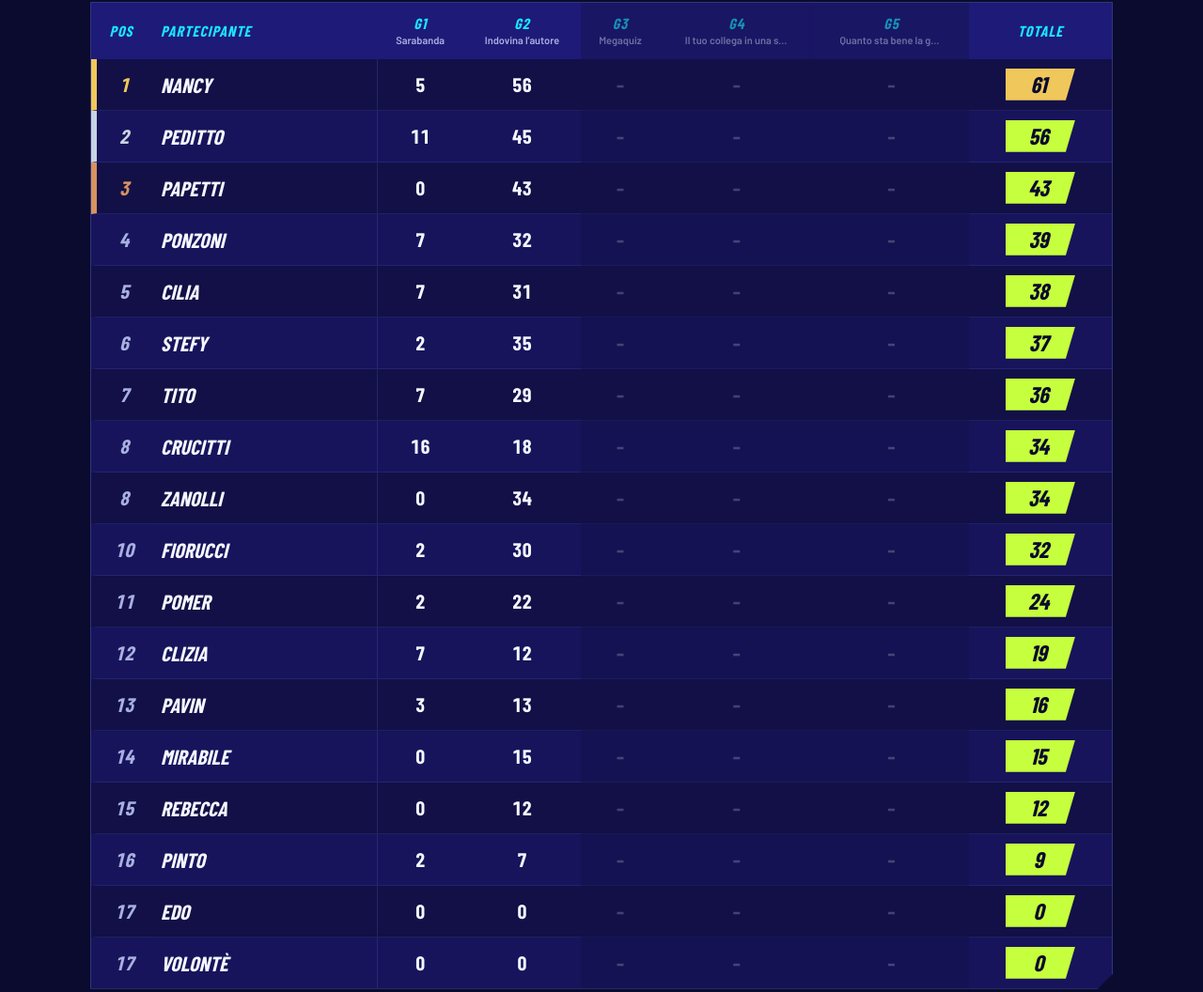
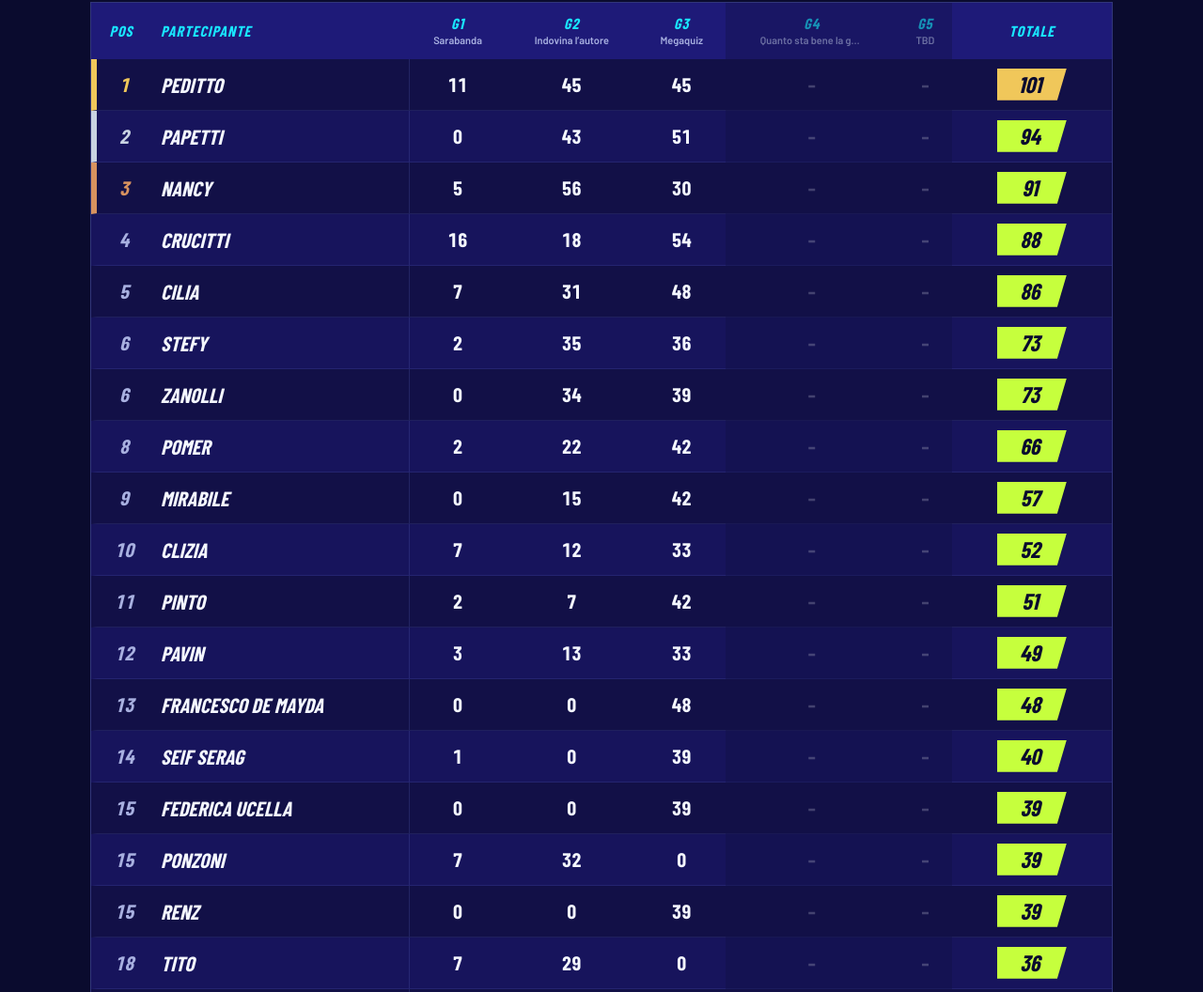
Before and after one commit to gabriellacappelli90-glitch/classifica-giochi-fw-26, a plain HTML site: page index.html in a window 1280 px wide. Shown: the part 1459-2515 px from the top of the page at 94% size. Drawn offline with nearby package versions, Linux system fonts and the light colour scheme; a web font is replaced by a local one.

Commit message:
Add files via upload

```diff
--- a/index.html
+++ b/index.html
@@ -427,7 +427,7 @@
    ===================================================================== */
 const CONFIG = {
   sottotitolo: "Classifica generale",
-  aggiornamento: "13 novembre 2026",      // es. "11 novembre 2026" (lascia vuoto per nasconderlo)
+  aggiornamento: "20 novembre 2026",      // es. "11 novembre 2026" (lascia vuoto per nasconderlo)
   premio: "Un montepremi: una scatola contenente da uno a millemila monete d’oro o punti Lafarmacia.",
   esempio: false
 };
@@ -459,35 +459,40 @@ const GIORNATE = [
   },
   {
     nome: "Megaquiz",
-    giocato: false,
+    giocato: true,
     quando: "Venerdì 20 novembre",
-    intro: "27 domande metteranno a dura prova la vostra conoscenza e la vostra arguzia, per aggiudicarvi un complessivo di 81 punti!",
+    intro: "Il terzo gioco, già giocato: 27 domande hanno messo a dura prova conoscenza e arguzia dei partecipanti, per aggiudicarsi un complessivo di 81 punti. I punti sono nella colonna G3 della classifica.",
     regole: [],
     punti: ["81 punti complessivi in palio"]
   },
-  { nome: "Il tuo collega in una slide", giocato: false, intro: "", regole: [], punti: [] },
-  { nome: "Quanto sta bene la gente?", giocato: false, intro: "", regole: [], punti: [] }
+  { nome: "Quanto sta bene la gente?", giocato: false, intro: "", regole: [], punti: [] },
+  { nome: "TBD", giocato: false, intro: "Gioco ancora da definire.", regole: [], punti: [] }
 ];
 
 const PARTECIPANTI = [
-  ["Crucitti", [16, 18, null, null, null]],
-  ["Peditto", [11, 45, null, null, null]],
-  ["Fiorucci", [2, 30, null, null, null]],
-  ["Cilia", [7, 31, null, null, null]],
-  ["Nancy", [5, 56, null, null, null]],
-  ["Papetti", [0, 43, null, null, null]],
-  ["Tito", [7, 29, null, null, null]],
-  ["Zanolli", [0, 34, null, null, null]],
-  ["Ponzoni", [7, 32, null, null, null]],
-  ["Pinto", [2, 7, null, null, null]],
-  ["Pomer", [2, 22, null, null, null]],
-  ["Volontè", [0, 0, null, null, null]],
-  ["Pavin", [3, 13, null, null, null]],
-  ["Clizia", [7, 12, null, null, null]],
-  ["Stefy", [2, 35, null, null, null]],
-  ["Mirabile", [0, 15, null, null, null]],
-  ["Rebecca", [0, 12, null, null, null]],
-  ["Edo", [0, 0, null, null, null]]
+  ["Crucitti", [16, 18, 54, null, null]],
+  ["Peditto", [11, 45, 45, null, null]],
+  ["Fiorucci", [2, 30, 0, null, null]],
+  ["Cilia", [7, 31, 48, null, null]],
+  ["Nancy", [5, 56, 30, null, null]],
+  ["Papetti", [0, 43, 51, null, null]],
+  ["Tito", [7, 29, 0, null, null]],
+  ["Zanolli", [0, 34, 39, null, null]],
+  ["Ponzoni", [7, 32, 0, null, null]],
+  ["Pinto", [2, 7, 42, null, null]],
+  ["Pomer", [2, 22, 42, null, null]],
+  ["Volontè", [0, 0, 0, null, null]],
+  ["Pavin", [3, 13, 33, null, null]],
+  ["Clizia", [7, 12, 33, null, null]],
+  ["Stefy", [2, 35, 36, null, null]],
+  ["Mirabile", [0, 15, 42, null, null]],
+  ["Rebecca", [0, 12, 0, null, null]],
+  ["Edo", [0, 0, 0, null, null]],
+  ["Seif Serag", [1, 0, 39, null, null]],
+  ["Francesco de Mayda", [0, 0, 48, null, null]],
+  ["Federica Ucella", [0, 0, 39, null, null]],
+  ["Renz", [0, 0, 39, null, null]],
+  ["Iacopo", [0, 0, 0, null, null]]
 ];
 /* ===================== FINE BLOCCO DATI ============================== */
 
```
